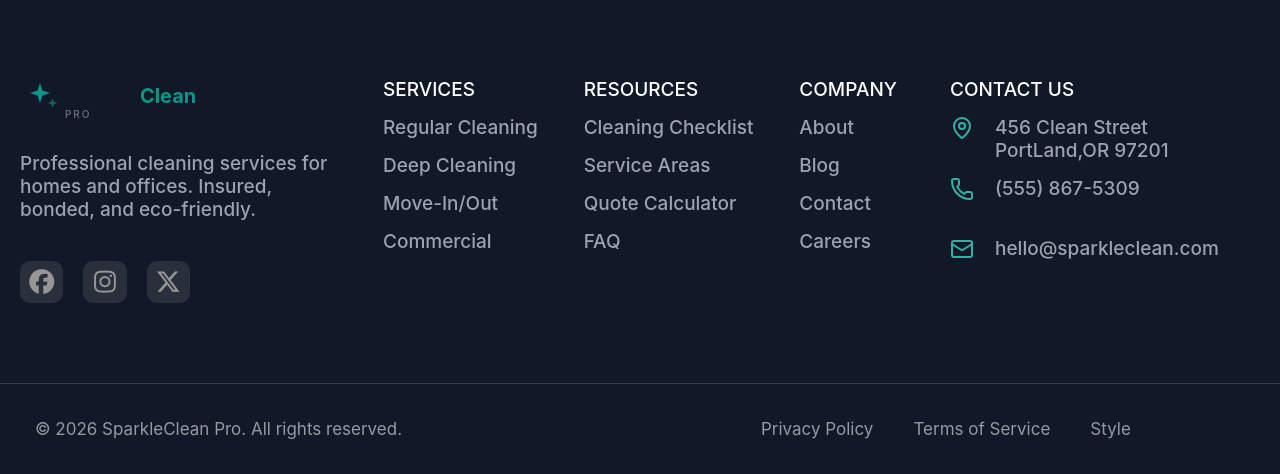
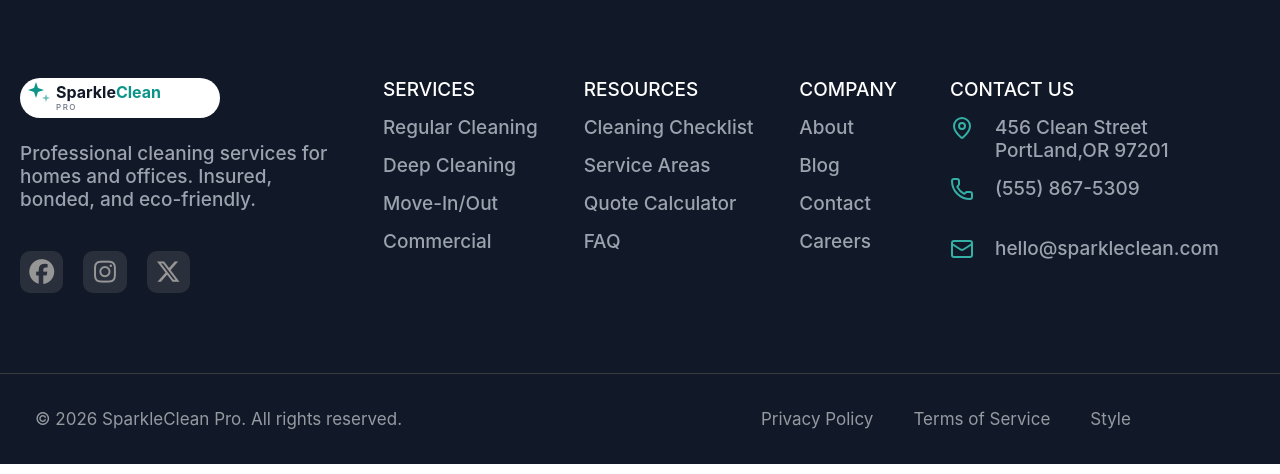
Before and after one commit to Rajeev-2024/sparkleclean-clone, a plain HTML site: page contact.html in a window 1280 px wide. Shown: the part 1839-2313 px from the top of the page. Drawn offline with Linux system fonts and the light colour scheme.

Commit message:
Updated website

```diff
--- a/stylesfolder/about.css
+++ b/stylesfolder/about.css
@@ -370,8 +370,10 @@ p{
     width: 100%;
 }
 .footerlogo{
-    width: 250px;
+    width: 200px;
     margin-bottom: 20px;
+    background-color: white;
+    border-radius: 20px;
 }
 .footertext{
     color: #9ca3af;
--- a/stylesfolder/blog.css
+++ b/stylesfolder/blog.css
@@ -452,8 +452,10 @@ input:checked + .article{
     width: 100%;
 }
 .footerlogo{
-    width: 250px;
+    width: 200px;
     margin-bottom: 20px;
+    background-color: white;
+    border-radius: 20px;
 }
 .footertext{
     color: #9ca3af;
--- a/stylesfolder/contact.css
+++ b/stylesfolder/contact.css
@@ -355,8 +355,10 @@ select:focus:invalid{
     width: 100%;
 }
 .footerlogo{
-    width: 250px;
+    width: 200px;
     margin-bottom: 20px;
+    background-color: white;
+    border-radius: 20px;
 }
 .footertext{
     color: #9ca3af;
--- a/stylesfolder/pricing.css
+++ b/stylesfolder/pricing.css
@@ -550,8 +550,10 @@ input:checked + .faq-answer{
     width: 100%;
 }
 .footerlogo{
-    width: 250px;
+    width: 200px;
     margin-bottom: 20px;
+    background-color: white;
+    border-radius: 20px;
 }
 .footertext{
     color: #9ca3af;
--- a/stylesfolder/service.css
+++ b/stylesfolder/service.css
@@ -377,8 +377,10 @@ hr{
     width: 100%;
 }
 .footerlogo{
-    width: 250px;
+    width: 200px;
     margin-bottom: 20px;
+    background-color: white;
+    border-radius: 20px;
 }
 .footertext{
     color: #9ca3af;
--- a/stylesfolder/style.css
+++ b/stylesfolder/style.css
@@ -218,7 +218,9 @@ hr{
     animation-delay: 9s;
 }
 
-
+.bigname{
+    font-size: 30px;
+}
 
 @keyframes changeText {
     0%{
@@ -279,12 +281,11 @@ hr{
 }
 .call:hover{
     cursor: pointer;
-    background-color: #fbfbfb;
+    background-color: #84aaa7;
 }
 .herocallicon{
     margin-right: 10px;
     color: white;
-
 }
 .ratings{
     display: grid;
@@ -1310,8 +1311,10 @@ select:focus:invalid{
     width: 100%;
 }
 .footerlogo{
-    width: 250px;
+    width: 200px;
     margin-bottom: 20px;
+    background-color: white;
+    border-radius: 20px;
 }
 .footertext{
     color: #9ca3af;
@@ -1898,22 +1901,27 @@ select:focus:invalid{
     .herotext{
         font-size: 15px;
         margin-top: 10px;
+        margin-bottom: 10px;
     }
     .righthero{
         padding: 20px;
     }
-    .quotecall{
-        flex-direction: column;
-    }
-    .getfreequote2,.call{
-        font-size: 13px;
-        padding-right: 15px;
-        width: 200px;
+    .getfreequote2{
+        font-size: 8px;
+        width: 140px;
         margin: auto;
+        padding:3px 5px
+    }
+    .call{
+        font-size: 8px;
+        width: 120px;
+        margin: auto;
+        padding:3px 5px;
+        border: 2px solid #0d9488;
     }
     .herocallicon{
-        width: 20px;
-        height: 20px;
+        width: 15px;
+        height: 15px;
     }
     .packages{
         grid-template-columns: 1fr;
@@ -1922,6 +1930,9 @@ select:focus:invalid{
     width: 100px;
 }
     .review-no{
+        font-size: 15px;
+    }
+    .reviews{
         font-size: 15px;
     }
     .ratings{
```
Also changed, not shown: index.html (+2 -2 lines).
